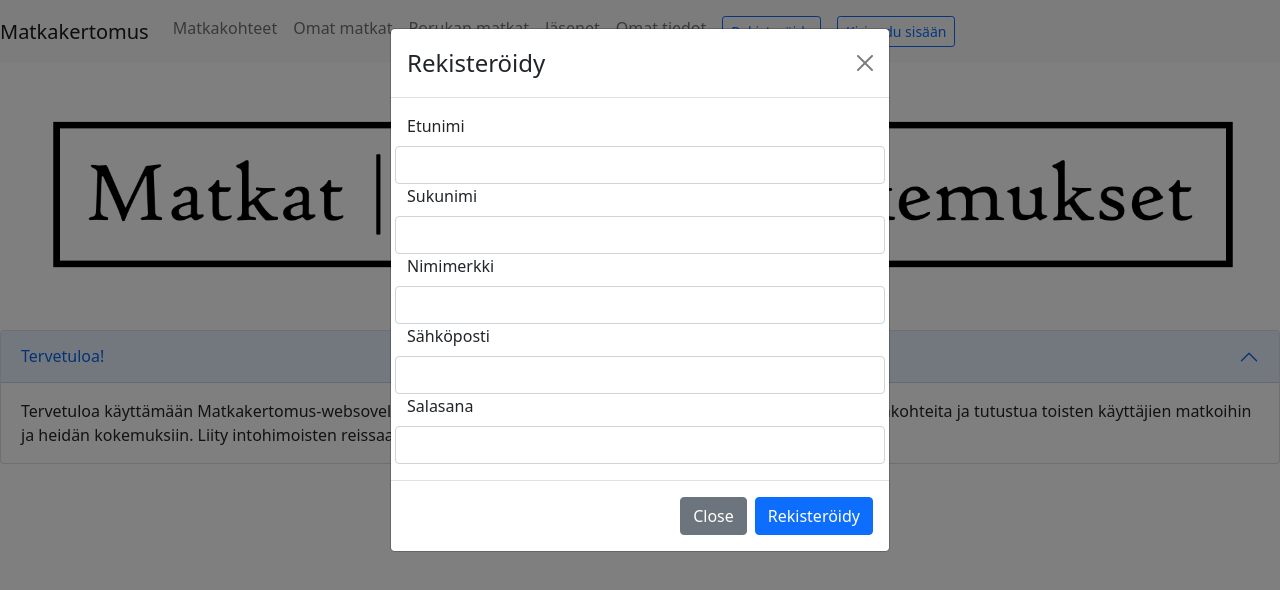
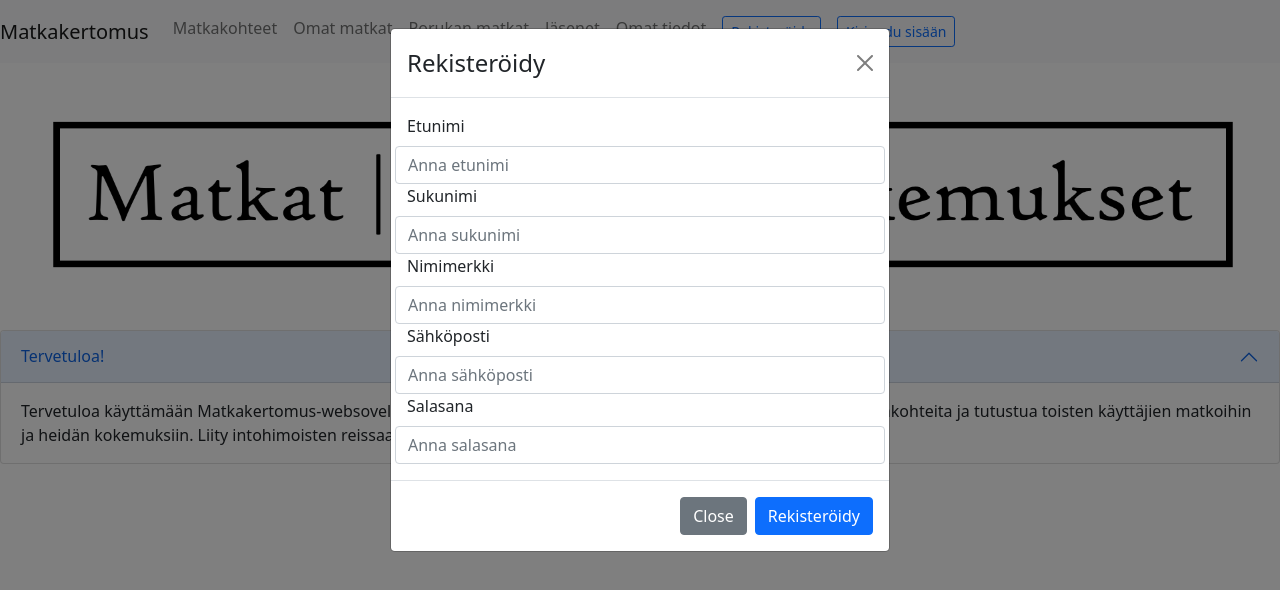
Before and after one commit to OttoH97/Software-production-1, a React (Create React App) app: page / in a window 1280 px wide. Both pictures are taken after a click on the button "Rekisteröidy". Shown: the top 590 px of the page. Built offline with nearby package versions, Linux system fonts and the light colour scheme; no server answers.

Commit message:
rekisteröitymistietojen vienti tietokantaan

```diff
--- a/src/kotisivut_sivu.js
+++ b/src/kotisivut_sivu.js
@@ -1,7 +1,7 @@
 //Kotisivut
 import logo from './logo.svg';
 import './App.css';
-import { useState } from 'react';
+import { useState, useEffect } from 'react';
 import { Container } from 'react-bootstrap';
 import { Navbar } from 'react-bootstrap';
 import { Nav } from 'react-bootstrap';
@@ -12,11 +12,11 @@ import { Image } from 'react-bootstrap';
 import pic from './banner.png';
 import { Link } from "react-router-dom";
 import { Modal } from 'react-bootstrap';
-
+import Axios from 'axios';
 
 /*
     TODO:
-    #1 Rekisteröitymistietojen vieminen tietokantaan.
+    #1 Rekisteröitymistietojen vieminen tietokantaan. DONE
     #2
     #3
  */
@@ -26,13 +26,57 @@ function Kotisivut() {
 
     // Rekisteröitymiseen
     const [show, setShow] = useState(false);
-
-    const handleCloseR = () => setShow(false);
+    const handleCloseR = () => {
+        setShow(false)
+        setEtunimi('');
+        setSukunimi('');
+        setNimimerkki('');
+        setEmail('');
+        setPassword('');
+        // sulkemisen yhteydessä tekstikentät resetoidaan
+    };
     const handleShowR = () => setShow(true);
+    const [matkaaja, setMatkaaja] = useState([]);
+    const [etunimi, setEtunimi] = useState('');
+    const [sukunimi, setSukunimi] = useState('');
+    const [nimimerkki, setNimimerkki] = useState('');
+    const [email, setEmail] = useState('');
+    const [password, setPassword] = useState('');
+    const handleEnimiChange = event => {
+        setEtunimi(event.target.value)
+    };
+    const handleSnimiChange = event => {
+        setSukunimi(event.target.value)
+    };
+    const handleNmerkkiChange = event => {
+        setNimimerkki(event.target.value)
+    };
+    const handleEmailChange = event => {
+        setEmail(event.target.value)
+    };
+    const handlePasswordChange = event => {
+        setPassword(event.target.value)
+    };
+    useEffect(async () => {
+        Axios.get("http://localhost:3001/matkaaja").then((response) => {
+            setMatkaaja(response.data);
+        });
+    }, [])
+    const handleSubmit = event => {
+        event.preventDefault();
+        Axios.post("http://localhost:3001/matkaaja",{
+            etunimi:etunimi,
+            sukunimi:sukunimi,
+            nimimerkki:nimimerkki,
+            email:email,
+            password:password,
+        });
+        handleCloseR();
+        alert(`Rekisteröityminen onnistui!`);
+    };
 
     //Kirjautumiseen
     const [showK, setShowK] = useState(false);
-
     const handleCloseK = () => setShowK(false);
     const handleShowK = () => setShowK(true);
 
@@ -61,26 +105,26 @@ function Kotisivut() {
                         <Modal.Title>Rekisteröidy</Modal.Title>
                     </Modal.Header>
                     <Modal.Body>
-                        <Form>
+                        <Form id='form-register'>
                             <Row>
                                 <Form.Label>Etunimi</Form.Label>
-                                <Form.Control placeholder='' />
+                                <Form.Control type='etunimi' name='etunimi' placeholder='Anna etunimi' onChange={handleEnimiChange} value={etunimi} />
                             </Row>
                             <Row>
                                 <Form.Label>Sukunimi</Form.Label>
-                                <Form.Control placeholder='' />
+                                <Form.Control type='sukunimi' name='sukunimi' placeholder='Anna sukunimi' onChange={handleSnimiChange} value={sukunimi} />
                             </Row>
                             <Row>
                                 <Form.Label>Nimimerkki</Form.Label>
-                                <Form.Control placeholder='' />
+                                <Form.Control type='nimimerkki' name='nimimerkki' placeholder='Anna nimimerkki' onChange={handleNmerkkiChange} value={nimimerkki} />
                             </Row>
                             <Row>
                                 <Form.Label>Sähköposti</Form.Label>
-                                <Form.Control placeholder='' />
+                                <Form.Control type='email' name='email' placeholder='Anna sähköposti' onChange={handleEmailChange} value={email} />
                             </Row>
                             <Row>
                                 <Form.Label>Salasana</Form.Label>
-                                <Form.Control placeholder='' />
+                                <Form.Control type='password' name='password' placeholder='Anna salasana' onChange={handlePasswordChange} value={password} />
                             </Row>
                         </Form>
                     </Modal.Body>
@@ -88,7 +132,7 @@ function Kotisivut() {
                         <Button variant="secondary" onClick={handleCloseR}>
                             Close
                         </Button>
-                        <Button variant="primary" type='submit' onClick={handleCloseR}>
+                        <Button variant="primary" type='submit' onClick={handleSubmit}>
                             Rekisteröidy
                         </Button>
                     </Modal.Footer>
```
Also changed, not shown: 1 other file (tests, documents, lock files or other folders).
